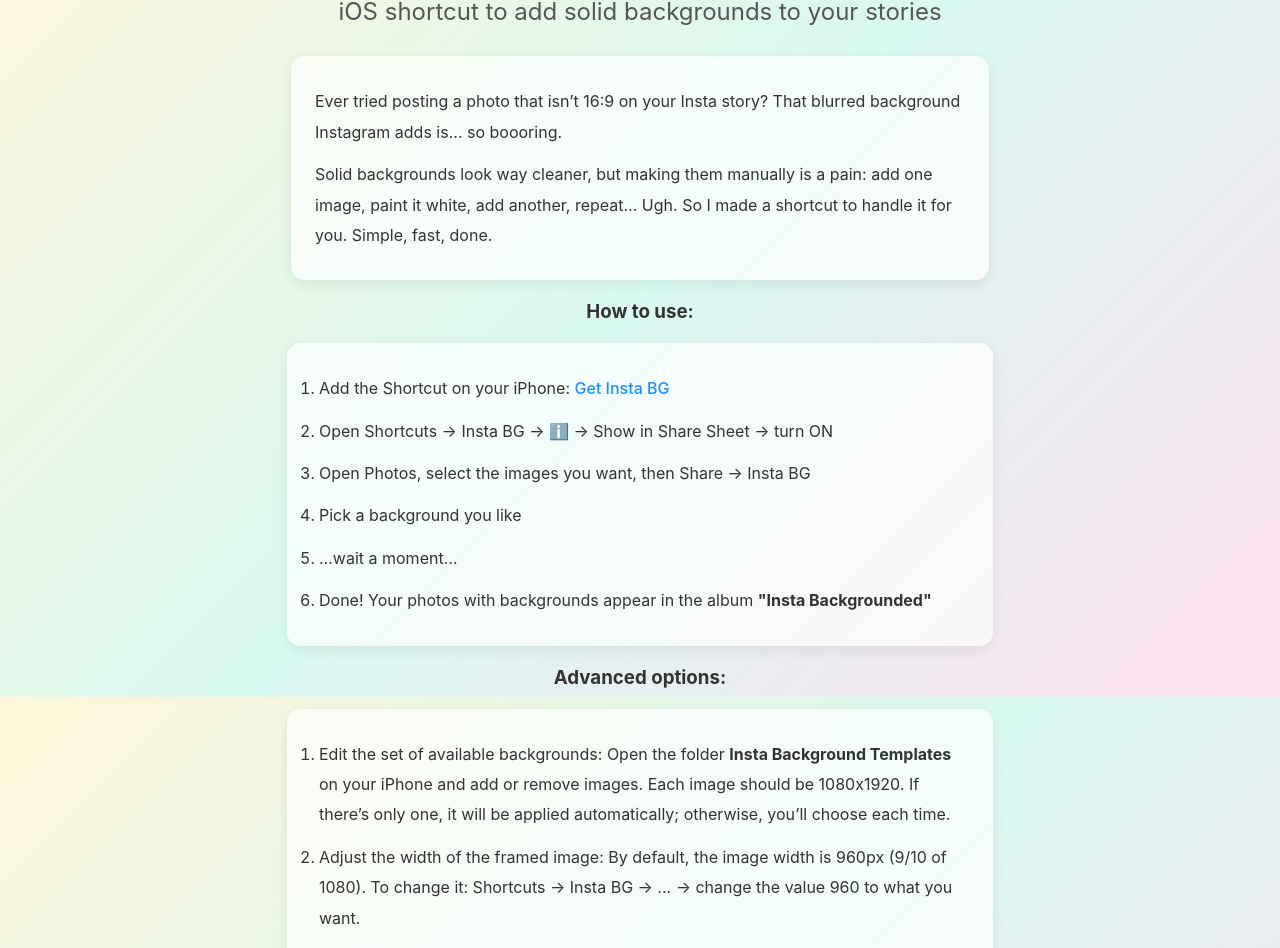
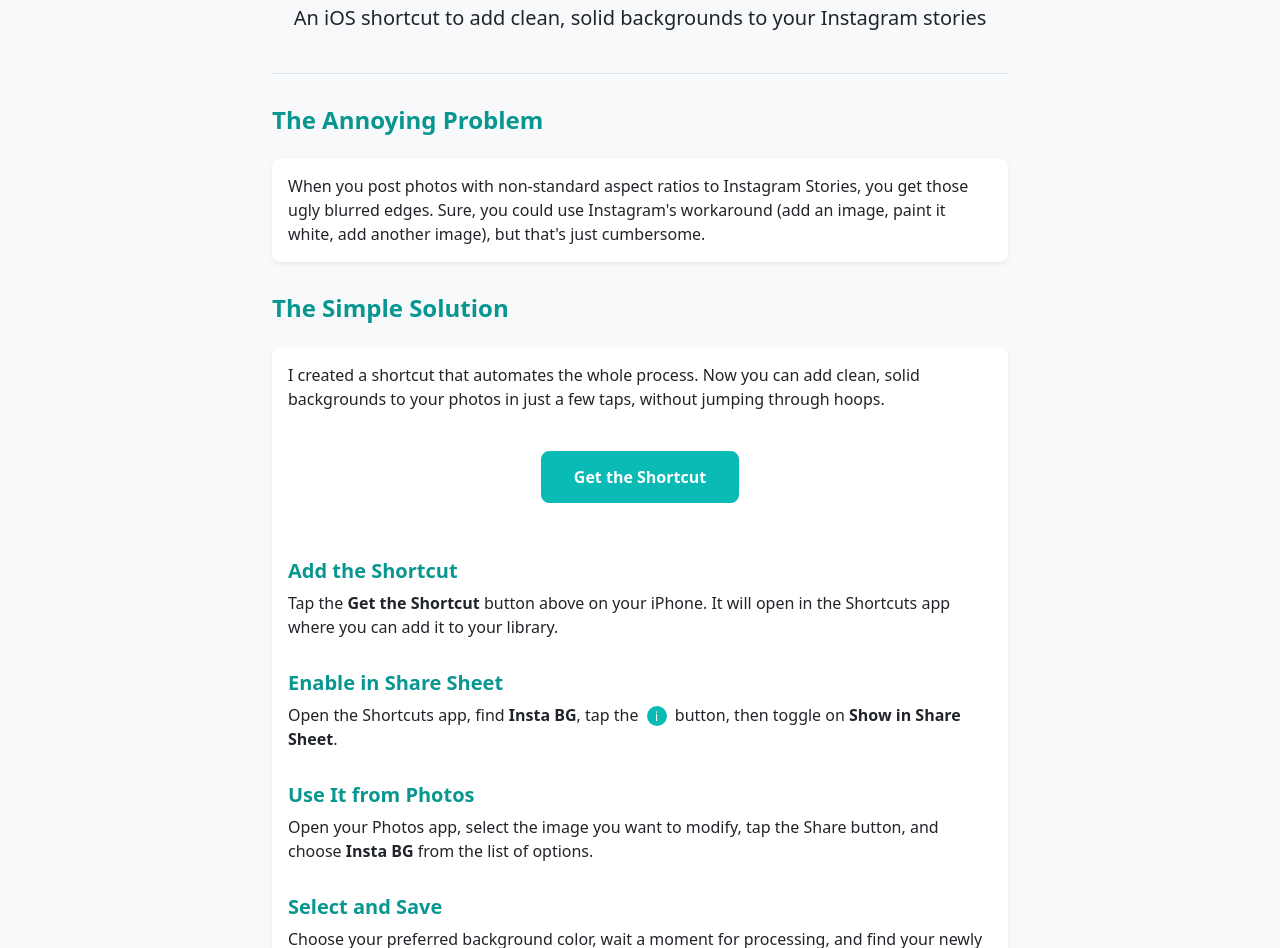
Before and after one commit to stepkareserva/instabg, a plain HTML site: page index.html in a window 1280 px wide. Shown: the part 103-1051 px from the top of the page. Drawn offline with nearby package versions, Linux system fonts and the light colour scheme.

Commit message:
make start page better

```diff
--- a/index.html
+++ b/index.html
@@ -2,104 +2,187 @@
 <html lang="en">
 <head>
     <meta charset="UTF-8">
-<title>Insta Backgrounds</title>
+    <meta name="viewport" content="width=device-width, initial-scale=1.0">
+    <title>Insta Backgrounds - Fix Blurry Instagram Stories</title>
+    <link href="https://cdn.jsdelivr.net/npm/bootstrap@5.3.0/dist/css/bootstrap.min.css" rel="stylesheet">
+    <link rel="stylesheet" href="https://cdn.jsdelivr.net/npm/bootstrap-icons@1.10.0/font/bootstrap-icons.css">
     <style>
-  body {
-    font-family: -apple-system, BlinkMacSystemFont, "Segoe UI", Roboto, Helvetica, Arial, sans-serif;
-    background: linear-gradient(135deg, #fff6d9, #d9f9f1, #ffe0f0);
-    background-attachment: fixed;
-    background-size: 200% 200%;
-    animation: gradientShift 16s ease infinite;
-    color: #333;
-    text-align: center;
-    margin: 0;
-    padding: 20px;
+        :root {
+            --tiffany: #0abab5;
+            --tiffany-light: #e6f7f7;
+            --tiffany-dark: #089691;
         }
 
-  @keyframes gradientShift {
-    0% { background-position: 0% 50%; }
-    50% { background-position: 100% 50%; }
-    100% { background-position: 0% 50%; }
+        body {
+            background-color: #f8f9fa;
+            padding-top: 2rem;
+            padding-bottom: 3rem;
+            color: #212529;
         }
-
-  h1 {
-    color: #222;
-    margin-bottom: 10px;
+        .header {
+            padding-bottom: 1.5rem;
+            margin-bottom: 2rem;
+            border-bottom: 1px solid #dee2e6;
         }
-  h2 {
-    color: #555;
-    font-weight: normal;
-    margin-bottom: 30px;
+        .step-card {
+            margin-bottom: 1.5rem;
+            border-radius: 0.5rem;
+            border: none;
+            box-shadow: 0 0.125rem 0.25rem rgba(0, 0, 0, 0.075);
+            transition: transform 0.2s;
         }
-  p {
-    line-height: 1.9; /* увеличенный интервал */
-    margin: 12px 0;
+        .step-card:hover {
+            transform: translateY(-2px);
+            box-shadow: 0 0.5rem 1rem rgba(0, 0, 0, 0.1);
         }
-
-  .block {
-    text-align: left;
-    max-width: 650px; /* одинаковая ширина */
-    margin: 20px auto;
-    padding: 18px 24px;
-    background: rgba(255,255,255,0.7);
-    border-radius: 14px;
-    box-shadow: 0 4px 14px rgba(0,0,0,0.08);
+        .info-icon {
+            display: inline-flex;
+            align-items: center;
+            justify-content: center;
+            width: 20px;
+            height: 20px;
+            background-color: var(--tiffany);
+            color: white;
+            border-radius: 50%;
+            font-size: 0.8rem;
+            font-style: normal;
+            margin: 0 4px;
+            font-family: -apple-system, BlinkMacSystemFont, "Segoe UI", Roboto, sans-serif;
         }
-
-  ol.block {
-    padding-left: 32px;
-    line-height: 1.9; /* тоже увеличенный интервал */
+        .btn-primary {
+            background-color: var(--tiffany);
+            border-color: var(--tiffany);
         }
-
-  li {
-    margin: 12px 0;
+        .btn-primary:hover, .btn-primary:focus {
+            background-color: var(--tiffany-dark);
+            border-color: var(--tiffany-dark);
         }
-
-  a {
-    color: #1e90ff;
-    text-decoration: none;
-    font-weight: 500;
+        .cta-button {
+            padding: 0.8rem 2rem;
+            font-weight: 600;
+            border-radius: 0.5rem;
+            margin: 1.5rem 0;
         }
-  a:hover {
-    text-decoration: underline;
+        .footer {
+            margin-top: 3rem;
+            padding-top: 1.5rem;
+            border-top: 1px solid #dee2e6;
+            color: #6c757d;
+            font-size: 0.9rem;
         }
-  .note {
-    font-size: 0.9em;
-    color: #444;
+        .card-title {
+            color: var(--tiffany-dark);
+            font-weight: 600;
+        }
+        .display-5 {
+            color: var(--tiffany);
+        }
+        .section-title {
+            color: var(--tiffany-dark);
+            margin: 2rem 0 1.5rem;
+            font-weight: 600;
         }
     </style>
 </head>
 <body>
+    <div class="container">
+        <div class="row justify-content-center">
+            <div class="col-lg-8">
+                <!-- Header -->
+                <div class="header text-center">
+                    <h1 class="display-5 fw-bold mb-3">Insta Backgrounds</h1>
+                    <p class="lead">An iOS shortcut to add clean, solid backgrounds to your Instagram stories</p>
+                </div>
+
+                <!-- Problem Section -->
+                <h4 class="section-title">The Annoying Problem</h5>
+                <div class="card step-card">
+                    <div class="card-body">
+                        <p class="card-text">
+                            When you post photos with non-standard aspect ratios to Instagram Stories,
+                            you get those ugly blurred edges. Sure, you could use Instagram's workaround
+                            (add an image, paint it white, add another image), but that's just cumbersome.
+                        </p>
+                    </div>
 
 
-<h1>Hello from Insta Backgrounds!</h1>
-<h2>iOS shortcut to add solid backgrounds to your stories</h2>
-
-<div class="block">
-  <p>Ever tried posting a photo that isn’t 16:9 on your Insta story? That blurred background Instagram adds is... so boooring.</p>
-  <p>Solid backgrounds look way cleaner, but making them manually is a pain: add one image, paint it white, add another, repeat… Ugh. So I made a shortcut to handle it for you. Simple, fast, done.</p>
                 </div>
 
-<h3>How to use:</h3>
-<ol class="block">
-  <li>Add the Shortcut on your iPhone: <a href="https://www.icloud.com/shortcuts/3c31f9bf71f1425daba228eaf6cd06b4" target="_blank">Get Insta BG</a></li>
-  <li>Open Shortcuts → Insta BG → ℹ️ → Show in Share Sheet → turn ON</li>
-  <li>Open Photos, select the images you want, then Share → Insta BG</li>
-  <li>Pick a background you like</li>
-  <li>…wait a moment…</li>
-  <li>Done! Your photos with backgrounds appear in the album <strong>"Insta Backgrounded"</strong></li>
-</ol>
+                <!-- How to Use -->
+                <h4 class="section-title">The Simple Solution</h5>
 
-<h3>Advanced options:</h3>
-<ol class="block">
-  <li>Edit the set of available backgrounds:
-    Open the folder <strong>Insta Background Templates</strong> on your iPhone and add or remove images.
-    Each image should be 1080x1920. If there’s only one, it will be applied automatically; otherwise, you’ll choose each time.
-  </li>
-  <li>Adjust the width of the framed image:
-    By default, the image width is 960px (9/10 of 1080). To change it: Shortcuts → Insta BG → ... → change the value 960 to what you want.
-  </li>
-</ol>
+                <div class="card step-card">
+                    <div class="card-body">
+                        <p class="card-text">
+                            I created a shortcut that automates the whole process. Now you can add clean,
+                            solid backgrounds to your photos in just a few taps, without jumping through hoops.
+                        </p>
+                        <div class="text-center">
+                            <a href="https://www.icloud.com/shortcuts/a6155a765506495e95033c033da86cac"
+                               class="btn btn-primary cta-button">
+                                Get the Shortcut
+                            </a>
+                        </div>
+                    </div>
 
+                    <div class="card-body">
+                        <h5 class="card-title">Add the Shortcut</h5>
+                        <p class="card-text">
+                            Tap the <strong>Get the Shortcut</strong> button above on your iPhone. It will open in the
+                            Shortcuts app where you can add it to your library.
+                        </p>
+                    </div>
+
+                    <div class="card-body">
+                        <h5 class="card-title">Enable in Share Sheet</h5>
+                        <p class="card-text">
+                            Open the Shortcuts app, find <strong>Insta BG</strong>, tap the <i class="info-icon">i</i> button,
+                            then toggle on <strong>Show in Share Sheet</strong>.
+                        </p>
+                    </div>
+
+                    <div class="card-body">
+                        <h5 class="card-title">Use It from Photos</h5>
+                        <p class="card-text">
+                            Open your Photos app, select the image you want to modify, tap the Share button,
+                            and choose <strong>Insta BG</strong> from the list of options.
+                        </p>
+                    </div>
+
+                    <div class="card-body">
+                        <h5 class="card-title">Select and Save</h5>
+                        <p class="card-text">
+                            Choose your preferred background color, wait a moment for processing, and find
+                            your newly formatted image in the <strong>Insta Backgrounded</strong> album.
+                        </p>
+                    </div>
+                </div>
+
+                <!-- Advanced Options -->
+                <h4 class="section-title">Advanced Options</h4>
+
+                <div class="card step-card">
+                    <div class="card-body">
+                        <h5 class="card-title">Custom Backgrounds</h5>
+                        <p class="card-text">
+                            You can customize the available backgrounds. In your iCloud, find the folder
+                            named <strong>Insta Background Templates</strong> and add your own 1080x1920 images there.
+                            If you only keep one image, it will be selected automatically.
+                        </p>
+                    </div>
+
+                    <div class="card-body">
+                        <h5 class="card-title">Adjust Image Size</h5>
+                        <p class="card-text">
+                            The default image width is set to 960px (8/9 of the Instagram Story width).
+                            To change this, open the Shortcuts app, find <strong>Insta BG</strong>, tap <strong>...</strong>, find value 960, and modify it to your preferred width.
+                        </p>
+                    </div>
+                </div>
+            </div>
+        </div>
+    </div>
+
+    <script src="https://cdn.jsdelivr.net/npm/bootstrap@5.3.0/dist/js/bootstrap.bundle.min.js"></script>
 </body>
 </html>
```
Lines whose indentation alone changed are shown as unchanged.
